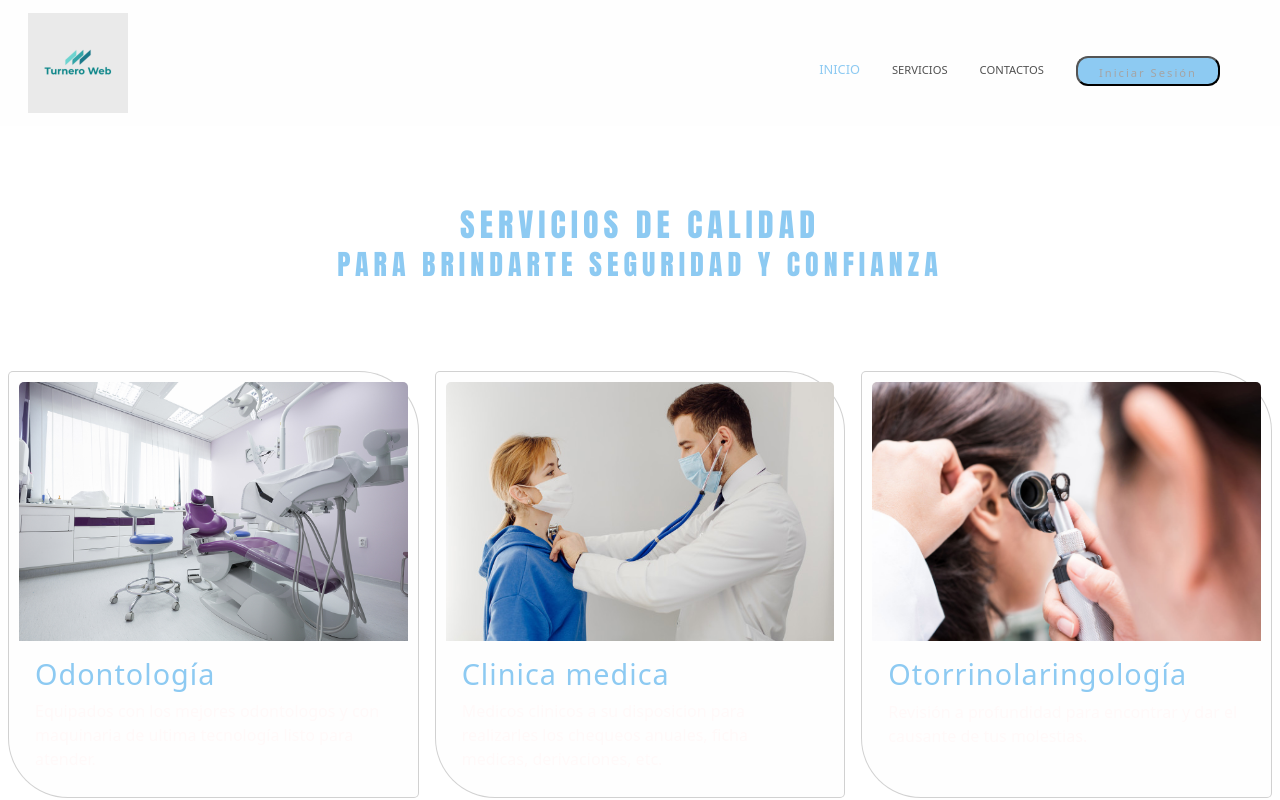
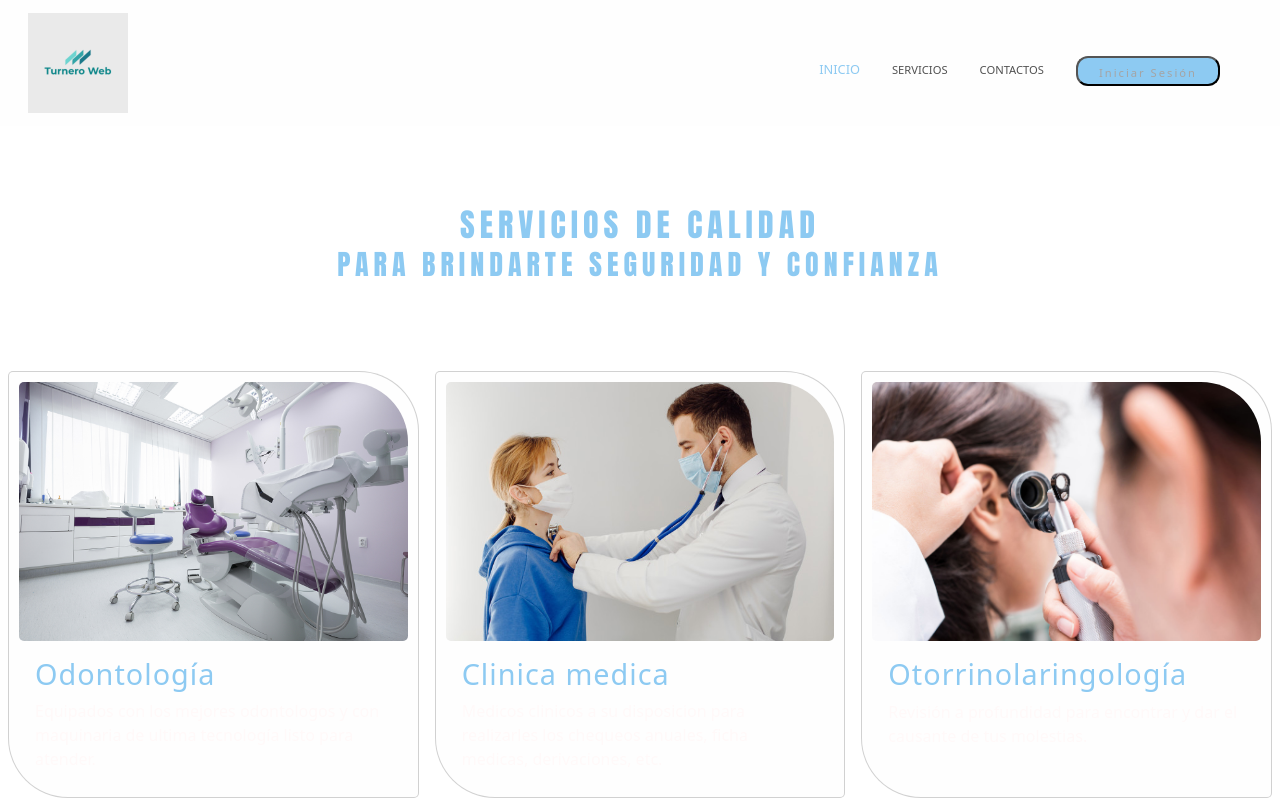
Before and after one commit to ElAlef/ProyectoFullstack, an Angular app in the folder turneroAngular/: page /Servicios in a window 1280 px wide. Shown: the top 800 px of the page. Built offline with nearby package versions, Linux system fonts and the light colour scheme.

Commit message:
editando formato de imagen y cards

```diff
--- a/turneroAngular/src/app/pages/servicios/servicios.component.css
+++ b/turneroAngular/src/app/pages/servicios/servicios.component.css
@@ -31,7 +31,7 @@
     color: #fff9f9;
   }
 
-  .NuestrosServicios__img {
-    border-radius: 5px 60px 5px 60px;
+  .card-img-top {
+    border-radius: 5px 60px 5px 5px;
 
   }
```
